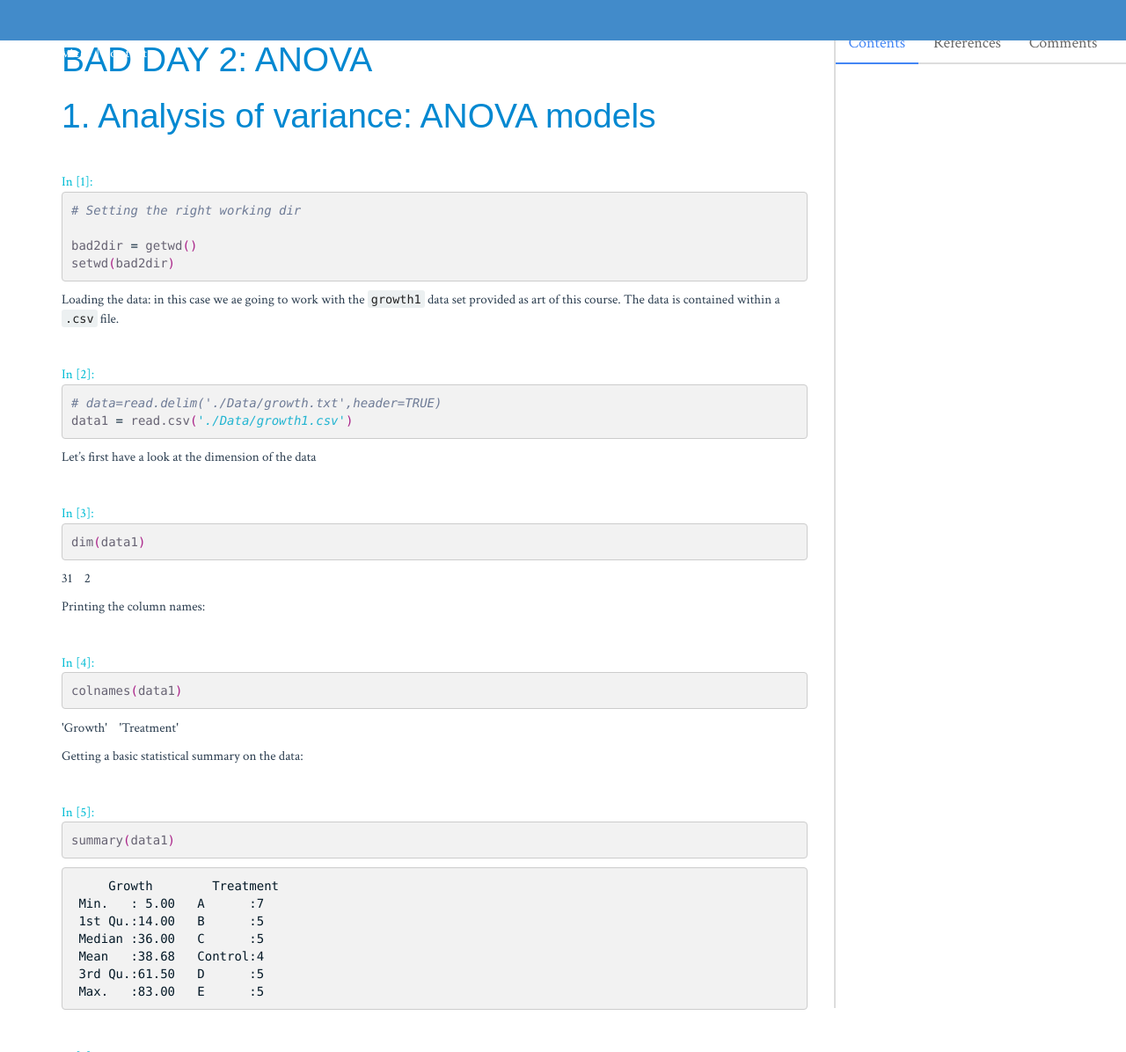
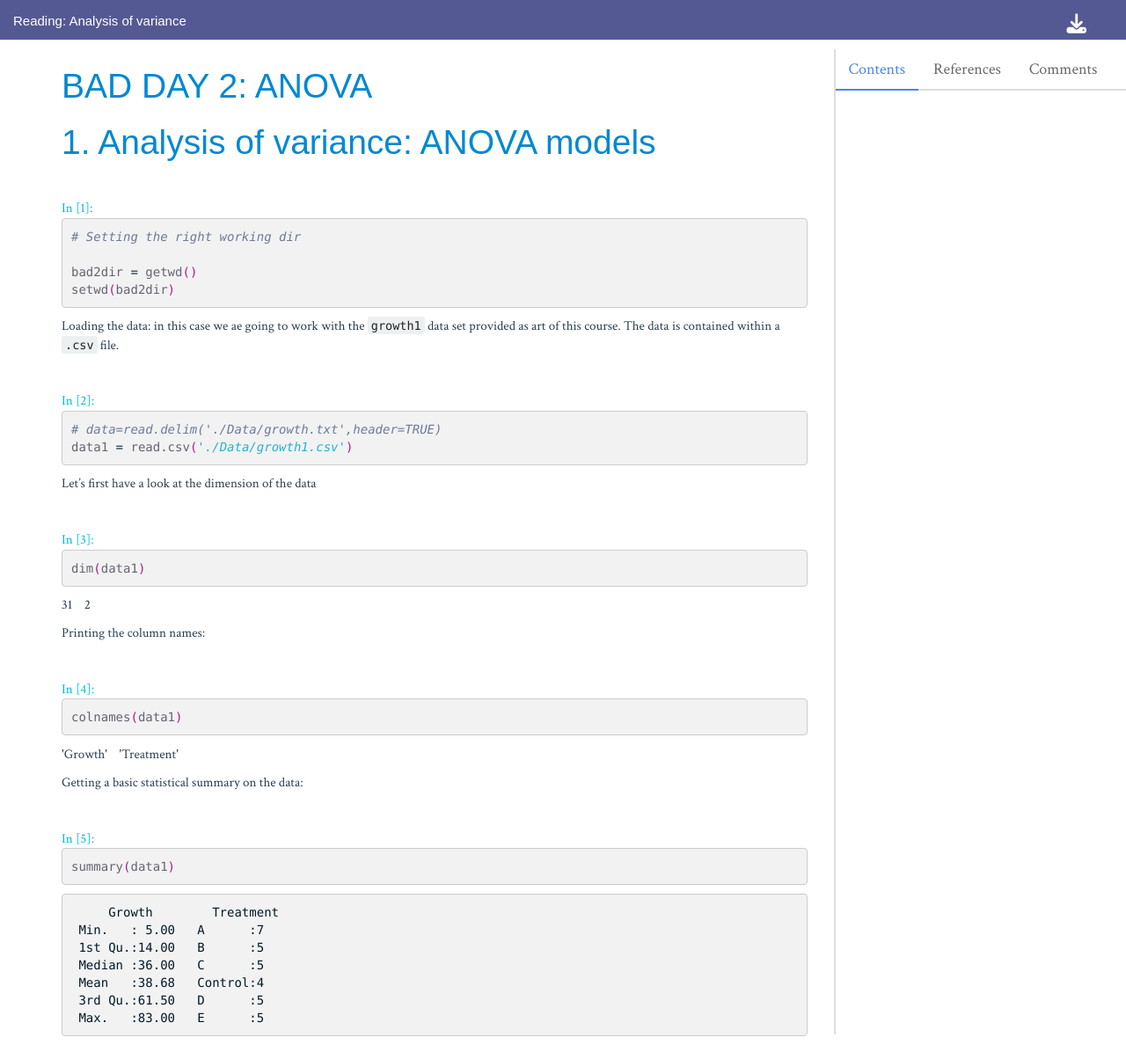
Before and after one commit to MCNotes/MCNotes.github.io, a Jekyll site: the page built from AoV_R_Notebook.md, in a window 1280 px wide and 1400 px high, cut to the strip 204-1400 px from the top of the window. Shown: the whole strip at 88% size. Built offline with Jekyll 4.4.1, drawn with Linux system fonts in a browser that asks for light colours; nearby versions of some CDN libraries; some web fonts are replaced.

Commit message:
notebook.

```diff
--- a/_includes/tools.html
+++ b/_includes/tools.html
@@ -1,5 +1,16 @@
-<div class="header">
+<div class="header nb">
   <h1 class="header_logo">{{page.title}}</h1>
 </div>
 
- <div class="menu">home | services | contact</div>
+ <div class="menu" >
+  <div class='contaner'>
+   <div class='menu-title'> Reading: {{page.title}} </div>
+   <ul class="nav navbar-nav menu-right">
+    <li>
+      <a href="{{site.url}}{{site.baseurl}}/notebooks/{{page.nb}}" download="{{page.nb}}"
+      class="menu-icon" >
+      <i class="fa fa-download" aria-hidden="true"></i></a>
+    </li>
+  </ul>
+ </div>
+</div>
--- a/_layouts/notebook.html
+++ b/_layouts/notebook.html
@@ -15,9 +15,10 @@
     {% include nav.html %}
 
     {% include tools.html %}
+  </div>
 
   <div class='wrap'>
-    <div class="container offset">
+    <div class="container offset_nb">
       <div class="row">
 
         <!--- Main content--->
--- a/_sass/base/_buttons.scss
+++ b/_sass/base/_buttons.scss
@@ -67,6 +67,7 @@ a.float:hover + div.label-container{
     background: $primary;
     color: white;
 		cursor: pointer;
+		border-radius: 2px;
 		box-shadow: 0 5px 5px 0 rgba(0, 0, 0, 0.2);
 		&:hover {
       background-color: white;
--- a/_sass/base/_landing.scss
+++ b/_sass/base/_landing.scss
@@ -9,11 +9,6 @@
 nav{
   padding: 0;
   width: 100%;
-}
-.scrolling-navbar {
-    -webkit-transition: background .5s ease-in-out, padding .5s ease-in-out;
-    -moz-transition: background .5s ease-in-out, padding .5s ease-in-out;
-    transition: background .5s ease-in-out, padding .5s ease-in-out;
 }
 
 .navbar{
@@ -39,7 +34,8 @@ nav{
 
 .navbar-default .navbar-brand:hover,
 .navbar-default .navbar-brand:focus {
-  color: $secondary;
+  font-weight: bold;
+  color: $white;
   background-color: transparent;
 }
 
@@ -55,7 +51,6 @@ nav{
 .navbar-default .navbar-form {
   border-color: $secondary-light;
 }
-
 
 /*** scroller icon pure css **/
 .icon-scroll,
@@ -105,8 +100,6 @@ nav{
     text-transform: uppercase;
 }
 
-
-
 /*** footer ***/
 footer.page-footer{
   background-color: $primary;
--- a/_sass/base/_notebook.scss
+++ b/_sass/base/_notebook.scss
@@ -85,24 +85,73 @@ td{
 }
 
 
-/**** sticky ***/
-
-.sticky {
-    position:fixed;
-    padding-top: 60px;
-}
-.menu {
-    padding-top: 250px;
-    background:#428bca;
-    color:#fff;
-    height:50px;
-    line-height:30px;
-    letter-spacing:1px;
-    width:100%;
-    z-index:1;
+/**** sticky toolbar ***/
+.header.nb {
+  position: relative;
+  width: 100%;
+  height: 200px;
+  &.fix-top{
+    background: transparent;
+    &.offset_nb{
+      padding-top: 100px;
+    }
+  }
 }
 
+.offset_nb {
+  margin-top: 0;
+  padding-top: 60px;
+  transition: .3s;
+}
 
-.menu-padding {
-    padding-top:40px;
+.menu {
+    position:absolute;
+    top: 200px;
+    background: $primary-light;
+    font-family: $title-font;
+    height: 50px;
+    width: 100%;
+    border-bottom: solid 1px #ddd;
+    z-index:1;
+    &.fix-top{
+      position: fixed;
+      top: 60px;
+    }
 }
+
+.menu-title{
+  float: left;
+  padding: 19.5px 15px;
+  font-size: 1em;
+  line-height: 16px;
+  color: $white;
+}
+
+.menu-icon{
+  color: $white;
+  vertical-align: middle;
+  padding: 25px;
+  float: left;
+  font-size: 1.5em;
+  line-height: 30px;
+  &.hover{
+    background-color: inherit;
+  }
+}
+
+.menu .navbar-nav > li > a:hover,
+.menu .navbar-nav > li > a:focus {
+  background-color: rgba(255,255,255,.1);
+}
+@media (min-width: 768px) {
+  .menu-left {
+    float: left !important;
+  }
+  .menu-right {
+    float: right !important;
+    margin-right: 30px;
+  }
+  .menu-right ~ .menu-right {
+    margin-right: 0;
+  }
+}
--- a/js/custom-scripts.js
+++ b/js/custom-scripts.js
@@ -35,24 +35,16 @@ function navbarScroll() {
   }
 }
 
+/*** sticky header for notebooks ***/
+$(document).scroll(function() {
+  navbarScroll();
+});
 
-$(document).ready(function () {
-
-    var menu = $('.menu');
-    var origOffsetY = menu.offset().top;
-
-    function scroll() {
-        if ($(window).scrollTop() >= origOffsetY) {
-            $('.menu').addClass('sticky');
-            $('.content').addClass('menu-padding');
-        } else {
-            $('.menu').removeClass('sticky');
-            $('.content').removeClass('menu-padding');
-        }
-
-
-    }
-
-    document.onscroll = scroll;
-
-});
+function navbarScroll() {
+  var y = window.scrollY;
+  if (y > 10) {
+    $('.menu').addClass('fix-top');
+  } else if (y < 10) {
+    $('.menu').removeClass('fix-top');
+  }
+}
```
Also changed, not shown: 3 other files.
